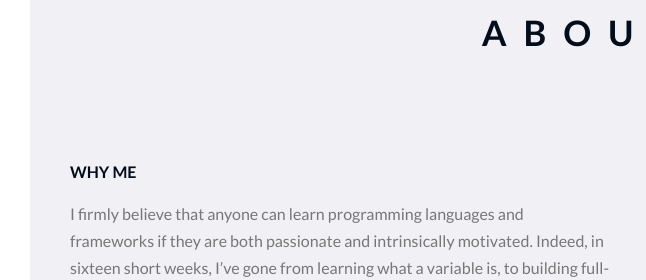
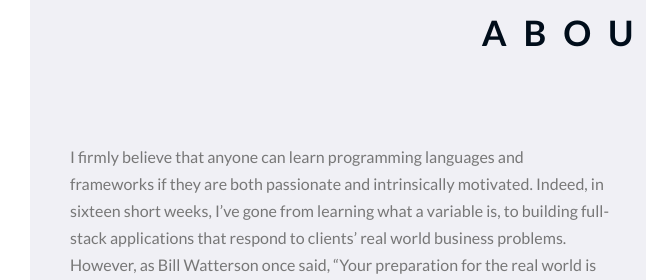
Before and after one commit to wallshkim/personal-website, a website: page index.html in a window 1280 px wide. Shown: the part 897-1177 px from the top of the page, 0-646 px from the left. Drawn offline with Linux system fonts and the light colour scheme; a web font is replaced by a local one.

Commit message:
edits about me

```diff
--- a/index.html
+++ b/index.html
@@ -46,9 +46,9 @@
             </div>
             <div class="row">
                 <div class="col-1-of-2">
-                    <h3 class="heading-tertiary u-margin-bottom-small">
+                    <!-- <h3 class="heading-tertiary u-margin-bottom-small">
                         WHY ME
-                    </h3>
+                    </h3> -->
                     <!-- <h3 class="heading-tertiary u-margin-bottom-small">
                         Your preparation for the real world is not in the answers you’ve learned, but in the questions
                         you’ve learned how to ask
```
